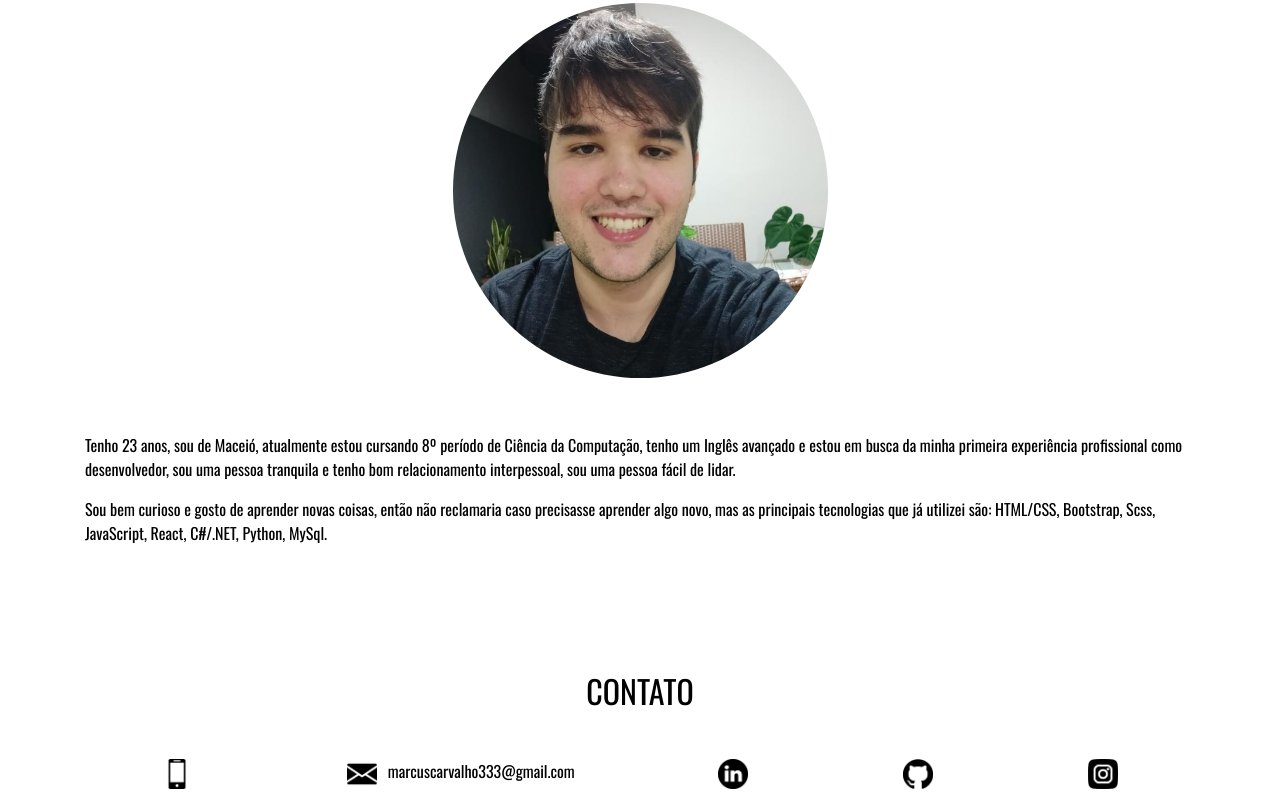
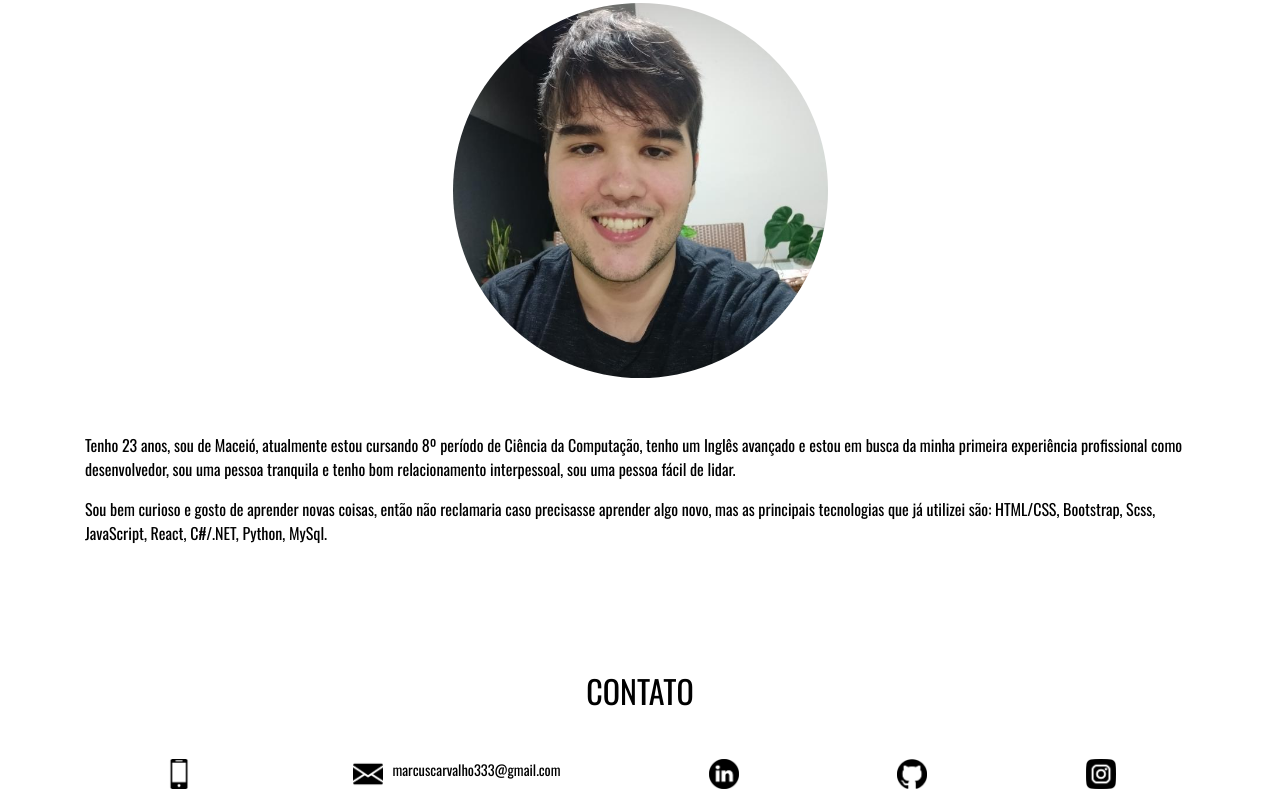
Before and after one commit to marcusvcalves/meu_site, a React app: page / in a window 1280 px wide. Shown: the part 963-1772 px from the top of the page. Built offline with nearby package versions, Linux system fonts and the light colour scheme.

Commit message:
Update index.scss

```diff
--- a/src/scss/index.scss
+++ b/src/scss/index.scss
@@ -139,4 +139,5 @@ body {
 }
 #email{
     padding-left:5%;
+    font-size: 0.9em;
 }
```
